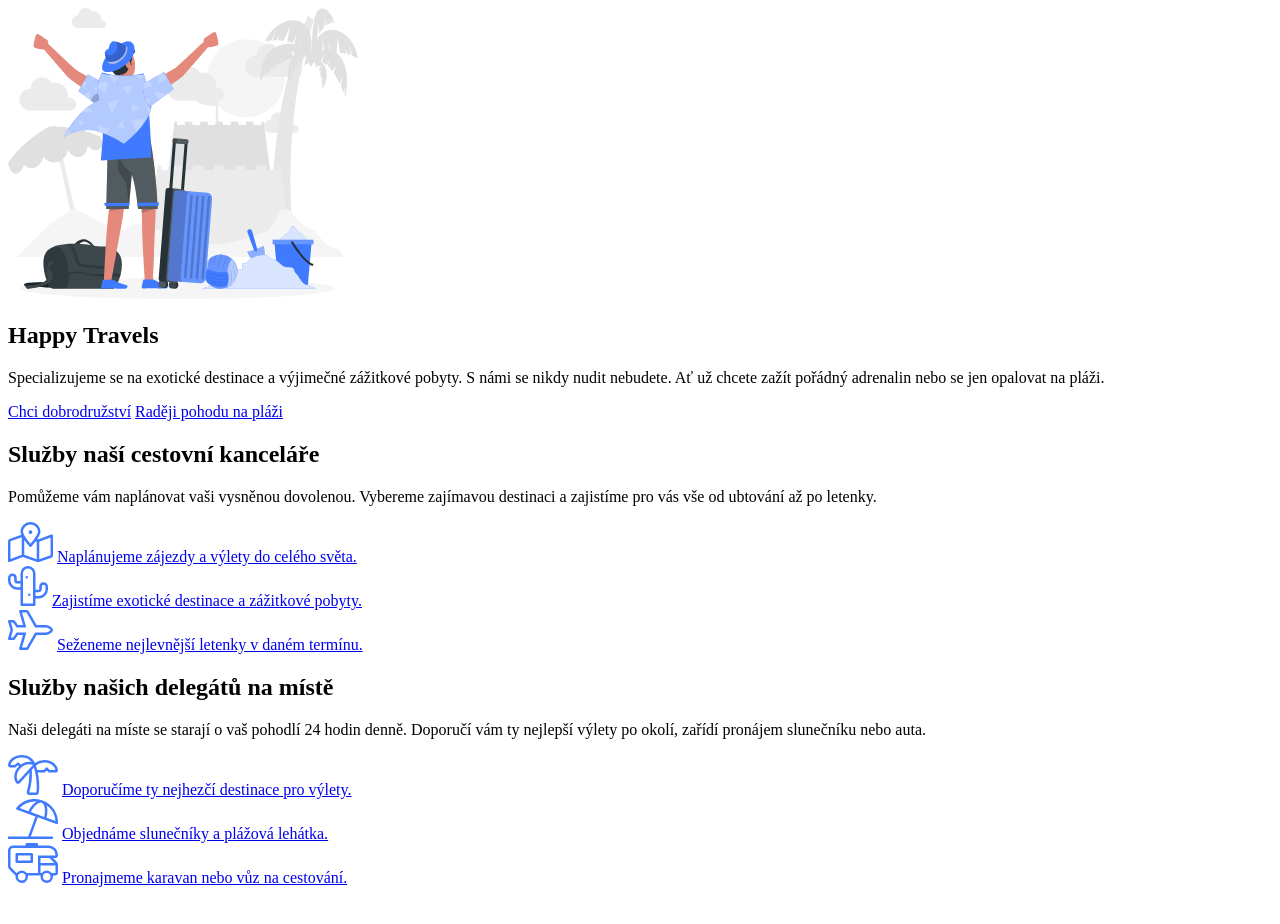
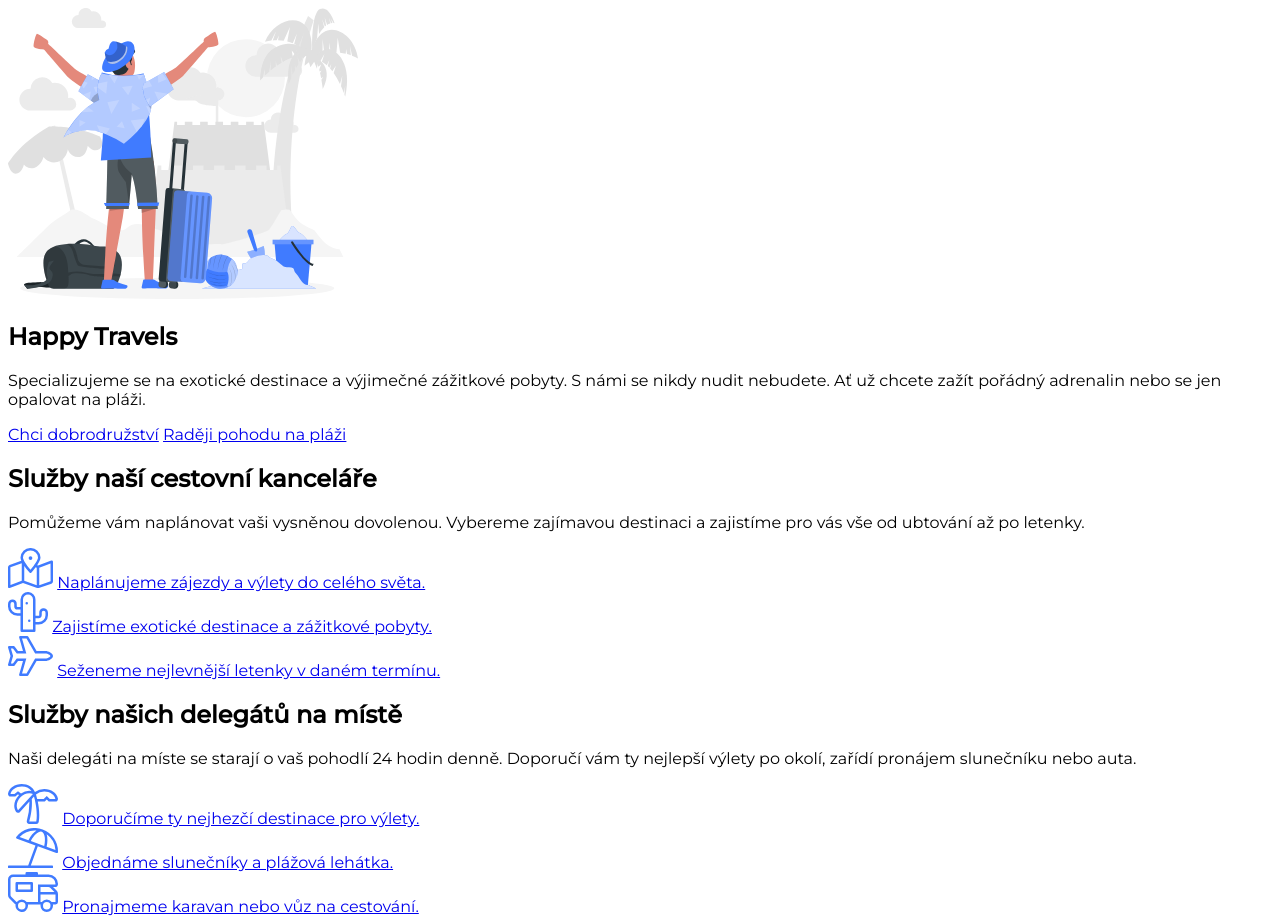
Before and after one commit to zuzanavolfova/PROJEKT-Sluzby, a plain HTML site: page index.html in a window 1280 px wide. Before the commit the page ends 895 px from the top, so only its background shows below. Drawn offline with Linux system fonts and the light colour scheme.

Commit message:
add font family

```diff
--- a/index.html
+++ b/index.html
@@ -5,6 +5,9 @@
     <meta http-equiv="X-UA-Compatible" content="IE=edge">
     <meta name="viewport" content="width=device-width, initial-scale=1.0">
     <title>Cestovni kancelar</title>
+    <link rel="preconnect" href="https://fonts.googleapis.com">
+    <link rel="preconnect" href="https://fonts.gstatic.com" crossorigin>
+    <link href="https://fonts.googleapis.com/css2?family=Montserrat:wght@300;400;500&display=swap" rel="stylesheet">
     <link rel="stylesheet" type="text/css" href="style.css">
 </head>
 <body>
--- a/style.css
+++ b/style.css
@@ -1,3 +1,19 @@
 html {
     box-sizing: border-box;
 }
+
+body {
+font-family: 'Montserrat', sans-serif;
+}
+
+h1 {
+
+}
+
+h2 {
+
+}
+
+.hero {
+
+}
```
